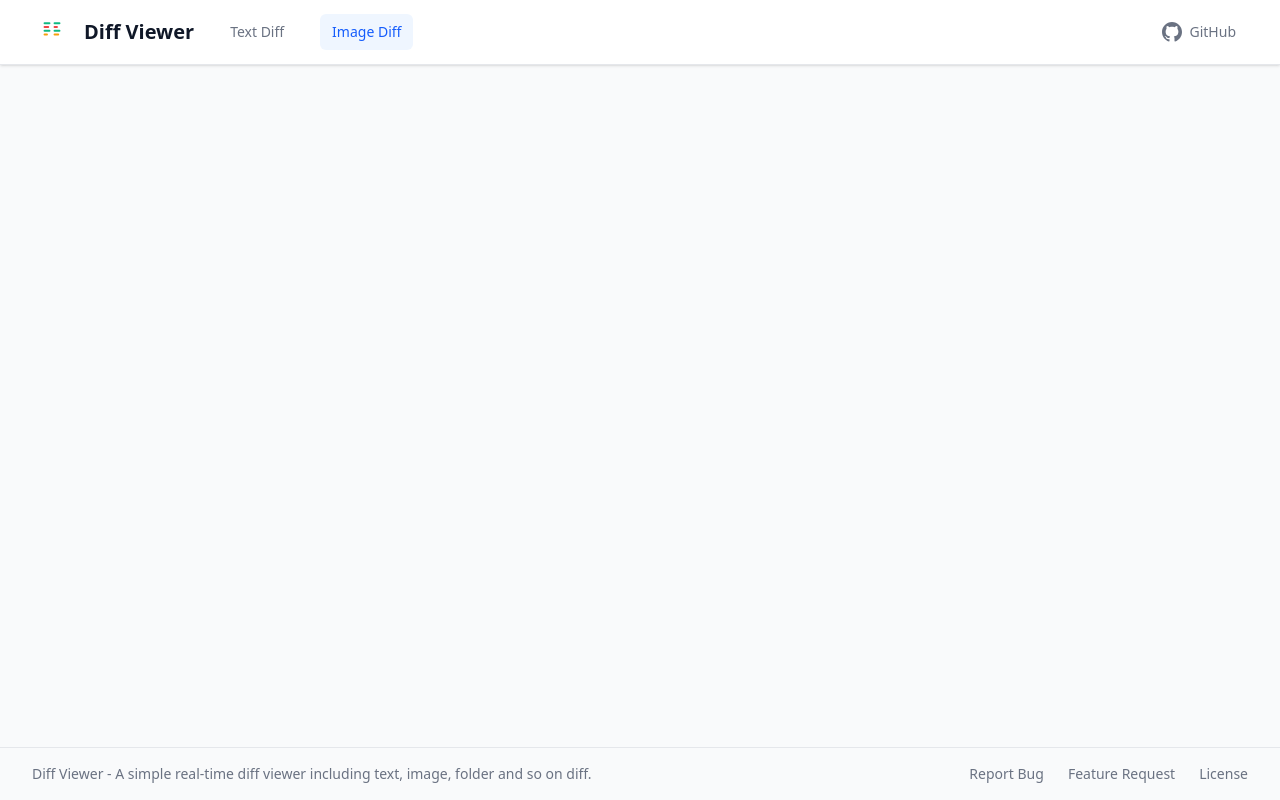
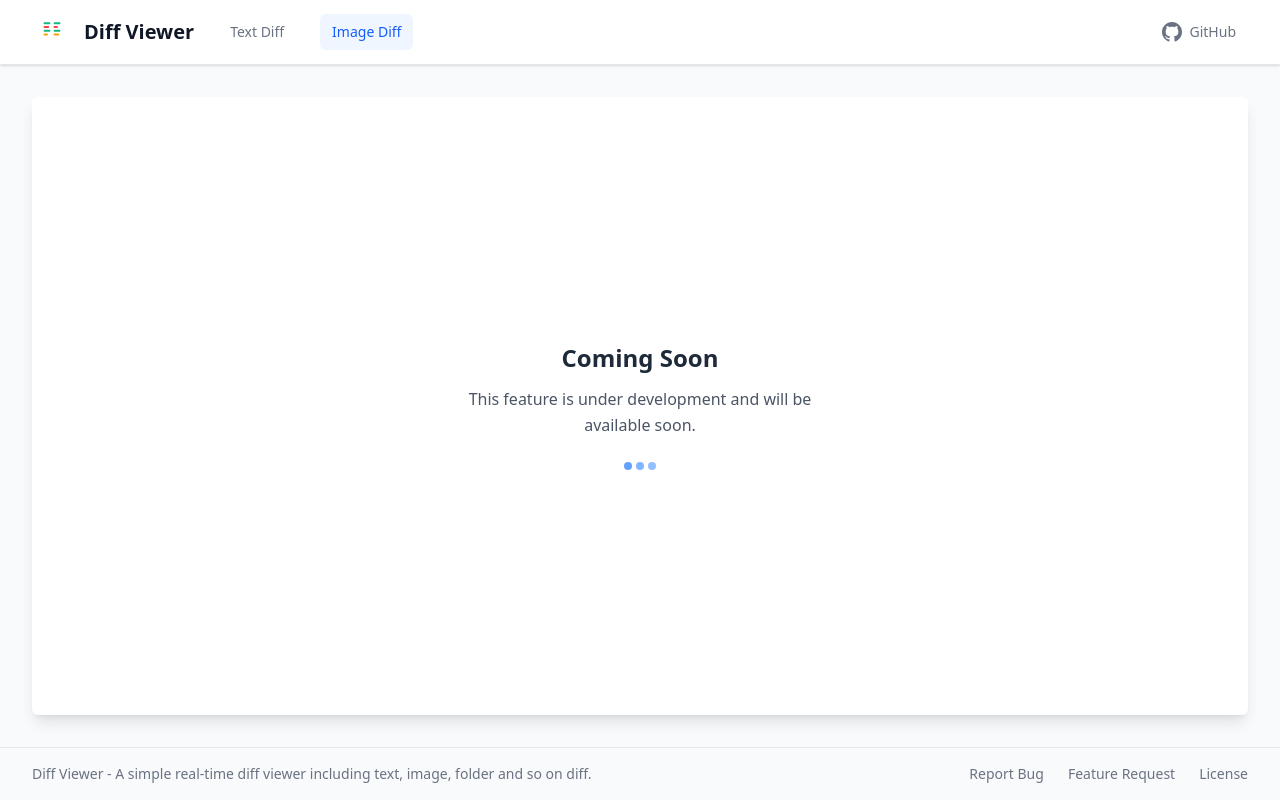
Before and after one commit to zeevenn/diff-viewer, a React (Vite) app: page /image in a window 1280 px wide. Built offline with nearby package versions, Linux system fonts and the light colour scheme.

Commit message:
feat: add comming soon placeholder in image diff

```diff
--- a/src/App.tsx
+++ b/src/App.tsx
@@ -2,6 +2,7 @@ import { BrowserRouter, Routes, Route } from 'react-router';
 import { Layout } from "./components/layout";
 import { TextDiff } from "./pages";
 import { useDynamicFavicon } from "./hooks/useDynamicFavicon";
+import { ComingSoon } from './components/ui';
 
 function App() {
   useDynamicFavicon();
@@ -11,6 +12,7 @@ function App() {
       <Layout>
         <Routes>
           <Route path="/" element={<TextDiff />} />
+          <Route path="/image" element={<ComingSoon />} />
         </Routes>
       </Layout>
     </BrowserRouter>
--- /dev/null
+++ b/src/components/ui/ComingSoon.tsx
@@ -0,0 +1,31 @@
+import { Loading } from "./Loading";
+
+interface ComingSoonProps {
+  title?: string;
+  description?: string;
+  className?: string;
+}
+
+export const ComingSoon = ({
+  title = "Coming Soon",
+  description = "This feature is under development and will be available soon.",
+  className = ""
+}: ComingSoonProps) => {
+  return (
+    <div className={`flex-1 flex items-center justify-center bg-white dark:bg-gray-800 rounded-md shadow-lg ${className}`}>
+      <div className="text-center p-12 max-w-md">
+        <h2 className="text-2xl font-semibold text-gray-800 dark:text-gray-200 mb-3">
+          {title}
+        </h2>
+
+        <p className="text-gray-600 dark:text-gray-400 leading-relaxed">
+          {description}
+        </p>
+
+        <div className="mt-6 flex justify-center">
+          <Loading />
+        </div>
+      </div>
+    </div>
+  );
+};
--- /dev/null
+++ b/src/components/ui/Loading.tsx
@@ -0,0 +1,15 @@
+export const Loading = () => {
+  return (
+    <div className="flex space-x-1">
+      <div className="w-2 h-2 bg-blue-500 rounded-full animate-pulse"></div>
+      <div
+        className="w-2 h-2 bg-blue-500 rounded-full animate-pulse"
+        style={{ animationDelay: "0.2s" }}
+      ></div>
+      <div
+        className="w-2 h-2 bg-blue-500 rounded-full animate-pulse"
+        style={{ animationDelay: "0.4s" }}
+      ></div>
+    </div>
+  );
+};
--- a/src/components/ui/index.tsx
+++ b/src/components/ui/index.tsx
@@ -1,3 +1,5 @@
 export * from './Logo';
 export * from './NavigationLink';
 export * from './Divider';
+export * from './ComingSoon';
+export * from './Loading';
```
